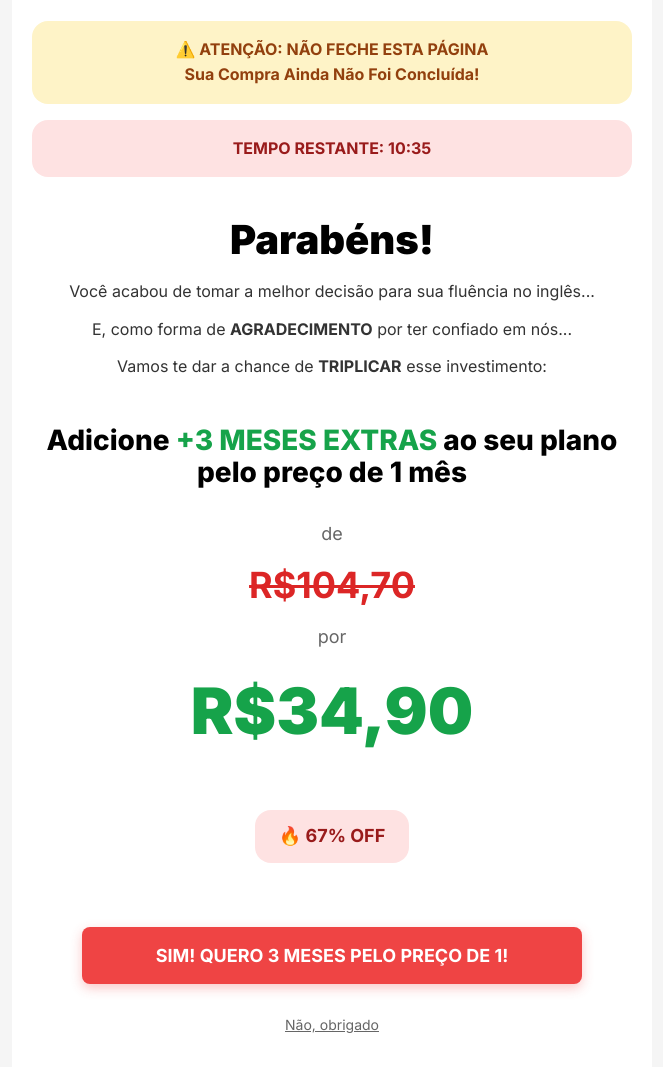
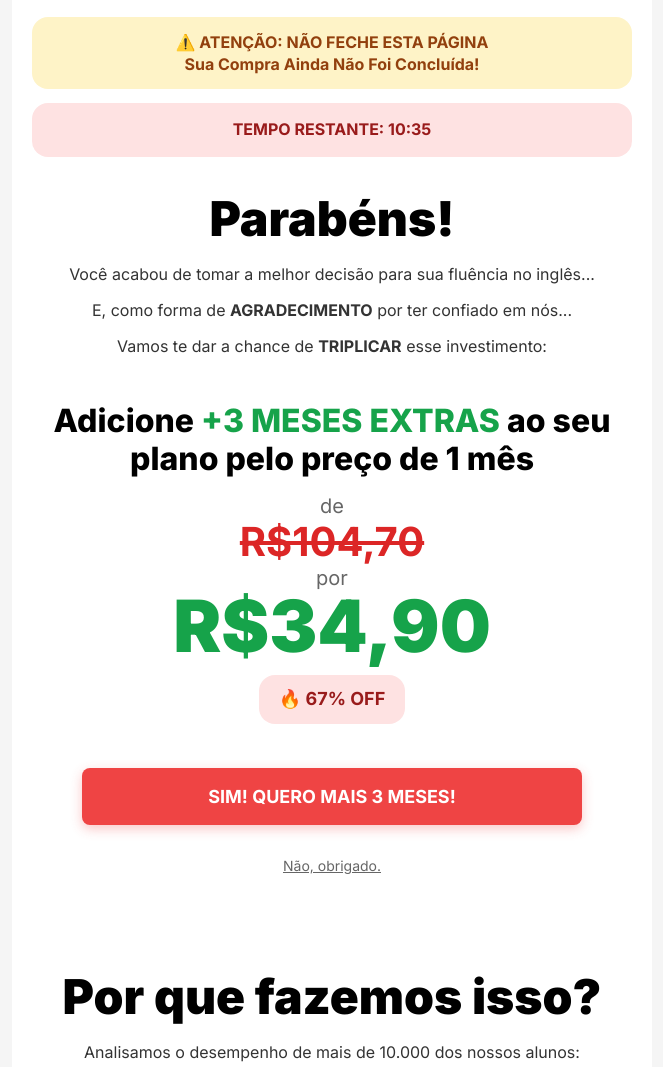
Before and after one commit to mateustdmc/jaytalk-upsell, a plain HTML site: page index.html in a window 1280 px wide. Shown: the part 106-1173 px from the top of the page, without its empty margins (308-971 px from the left). Drawn offline with Linux system fonts and the light colour scheme.

Commit message:
index.html

```diff
--- a/index.html
+++ b/index.html
@@ -54,7 +54,7 @@
         /* Logo */
         .logo-header {
             text-align: center;
-            margin-bottom: 24px;
+            margin-bottom: 20px;
             display: flex;
             justify-content: center;
             align-items: center;
@@ -69,22 +69,23 @@
         .warning-box {
             background: #FEF3C7;
             color: #92400E;
-            padding: 16px 20px;
-            margin-bottom: 16px;
+            padding: 14px 18px;
+            margin-bottom: 14px;
             text-align: center;
             border-radius: 16px;
             font-weight: 700;
+            line-height: 1.4;
         }
 
         /* Countdown */
         .countdown-box {
             background: #FEE2E2;
             color: #991B1B;
-            padding: 16px 20px;
+            padding: 14px 18px;
             text-align: center;
             border-radius: 16px;
             font-weight: 700;
-            margin-bottom: 24px;
+            margin-bottom: 20px;
         }
 
         /* Spacing */
@@ -98,21 +99,21 @@
 
         /* Content */
         h1 {
-            font-size: 40px;
+            font-size: 48px;
             font-weight: 900;
             text-align: center;
             margin-bottom: 16px;
             color: #000;
-            line-height: 1.15;
+            line-height: 1.1;
         }
 
         h2 {
-            font-size: 28px;
+            font-size: 32px;
             font-weight: 800;
             text-align: center;
             margin-bottom: 16px;
             color: #000;
-            line-height: 1.15;
+            line-height: 1.2;
         }
 
         p {
@@ -120,6 +121,7 @@
             text-align: center;
             margin-bottom: 12px;
             color: #333;
+            line-height: 1.5;
         }
 
         .green-text {
@@ -137,27 +139,31 @@
         /* Price Section */
         .price-section {
             text-align: center;
-            margin: 32px 0;
+            margin: 8px 0;
         }
 
         .price-label {
-            font-size: 18px;
+            font-size: 20px;
             color: #666;
+            margin: 0;
+            line-height: 1.2;
         }
 
         .old-price {
-            font-size: 36px;
+            font-size: 40px;
             color: #DC2626;
             text-decoration: line-through;
             font-weight: 700;
-            margin: 8px 0;
+            margin: 4px 0;
+            line-height: 1;
         }
 
         .new-price {
-            font-size: 64px;
+            font-size: 72px;
             color: #16A34A;
             font-weight: 900;
-            margin: 8px 0;
+            margin: 4px 0;
+            line-height: 0.9;
         }
 
         /* Discount Badge */
@@ -165,17 +171,17 @@
             display: inline-block;
             background: #FEE2E2;
             color: #991B1B;
-            padding: 12px 24px;
+            padding: 10px 20px;
             border-radius: 16px;
             font-size: 18px;
             font-weight: 700;
-            margin: 16px auto;
+            margin: 8px auto;
         }
 
         /* Progress Bars */
         .progress-container {
-            margin: 24px 0;
-            padding: 16px;
+            margin: 16px 0;
+            padding: 12px;
         }
 
         .progress-header {
@@ -234,7 +240,7 @@
         #kiwify-upsell-CNAPKq6 {
             position: static !important;
             transform: none !important;
-            margin: 32px auto !important;
+            margin: 20px auto !important;
             display: block !important;
             text-align: center !important;
         }
@@ -373,12 +379,8 @@
 
         <!-- KIWIFY BUTTONS - POSITIONED HERE -->
         <div style="text-align:center" id="kiwify-upsell-CNAPKq6" data-upsell-url="" data-downsell-url="">
-            <button id="kiwify-upsell-trigger-CNAPKq6">
-                SIM! QUERO 3 MESES PELO PREÇO DE 1!
-            </button>
-            <div id="kiwify-upsell-cancel-trigger-CNAPKq6">
-                Não, obrigado
-            </div>
+          <button id="kiwify-upsell-trigger-CNAPKq6" style="background-color:#E84B3C;padding:12px 16px;cursor:pointer;color:#FFFFFF;font-weight:600;border-radius:4px;border:1px solid #E84B3C;font-size:20px;">SIM! QUERO MAIS 3 MESES!</button>
+          <div id="kiwify-upsell-cancel-trigger-CNAPKq6" style="margin-top:1rem;cursor:pointer;font-size:16px;text-decoration:underline;font-family:sans-serif;">Não, obrigado.</div>
         </div>
 
         <div class="spacer-lg"></div>
```
